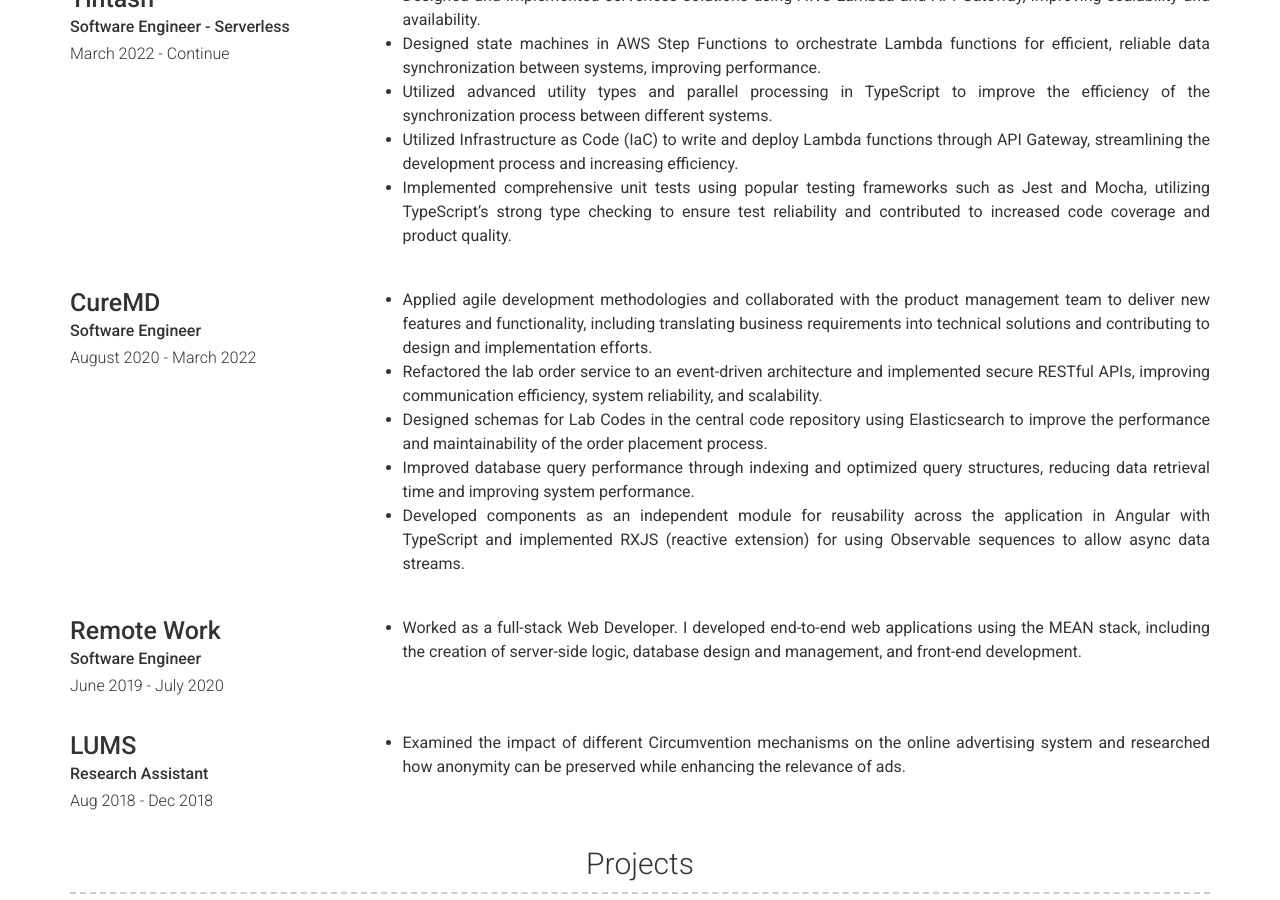
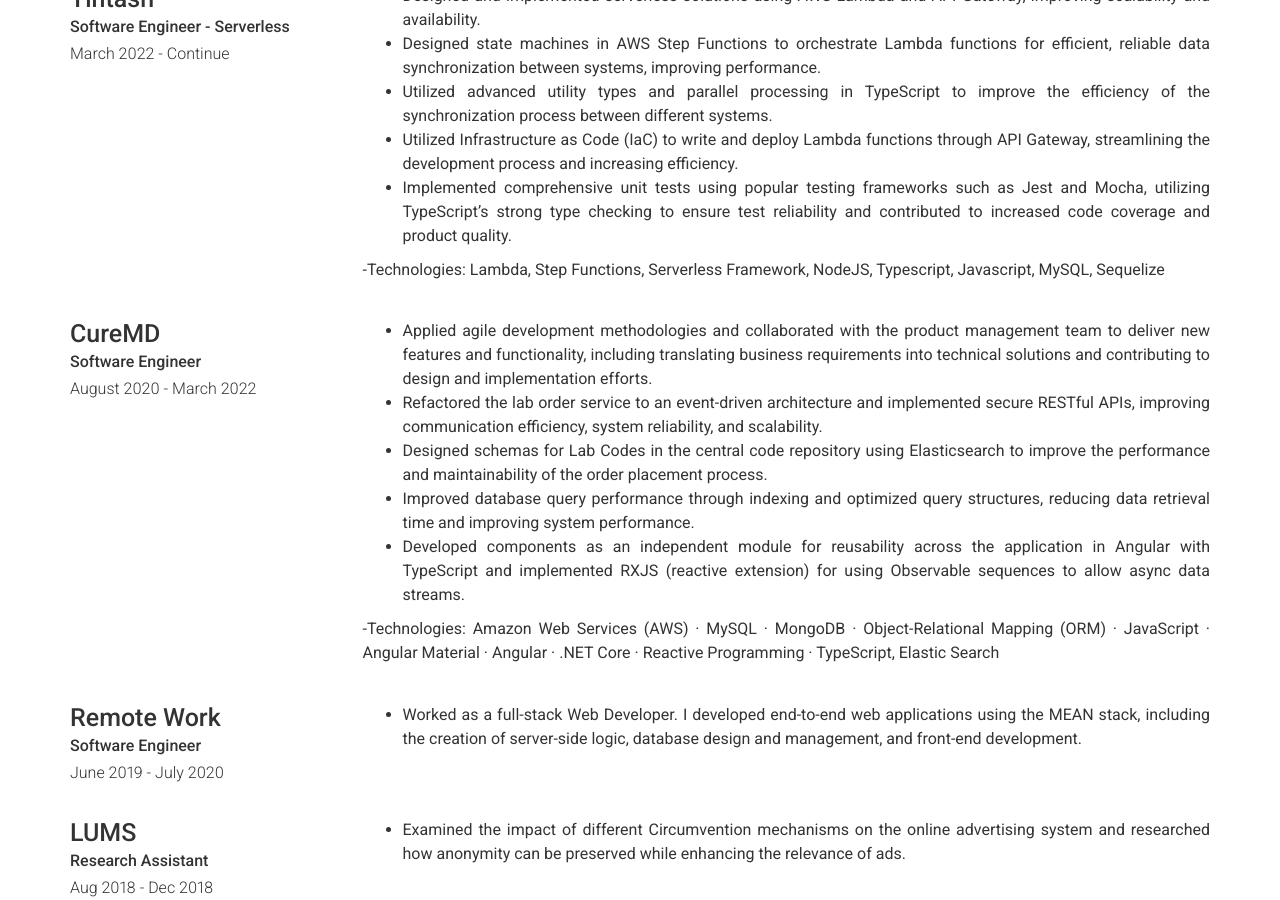
Before and after one commit to sulemanqaiser97/sulemanqaiser97.github.io, a Jekyll site: the page built from index.md, in a window 1280 px wide and 900 px high, scrolled down 623 px. Built offline with Jekyll 4.4.1, drawn with Linux system fonts in a browser that asks for light colours; nearby versions of some CDN libraries.

Commit message:
Updated config.yml

```diff
--- a/_config.yml
+++ b/_config.yml
@@ -37,6 +37,8 @@ content:
           * Utilized advanced utility types and parallel processing in TypeScript to improve the efficiency of the synchronization process between different systems.
           * Utilized Infrastructure as Code (IaC) to write and deploy Lambda functions through API Gateway, streamlining the development process and increasing efficiency.
           * Implemented comprehensive unit tests using popular testing frameworks such as Jest and Mocha, utilizing TypeScript's strong type checking to ensure test reliability and contributed to increased code coverage and product quality.
+
+          -Technologies: Lambda, Step Functions, Serverless Framework, NodeJS, Typescript, Javascript, MySQL, Sequelize
       - layout: left
         title: CureMD
         sub_title: Software Engineer
@@ -47,6 +49,8 @@ content:
           * Designed schemas for Lab Codes in the central code repository using Elasticsearch to improve the performance and maintainability of the order placement process.
           * Improved database query performance through indexing and optimized query structures, reducing data retrieval time and improving system performance.
           * Developed components as an independent module for reusability across the application in Angular with TypeScript and implemented RXJS (reactive extension) for using Observable sequences to allow async data streams.
+
+          -Technologies: Amazon Web Services (AWS) · MySQL · MongoDB · Object-Relational Mapping (ORM) · JavaScript · Angular Material · Angular · .NET Core · Reactive Programming · TypeScript, Elastic Search
       - layout: left
         title: Remote Work
         sub_title: Software Engineer
```
